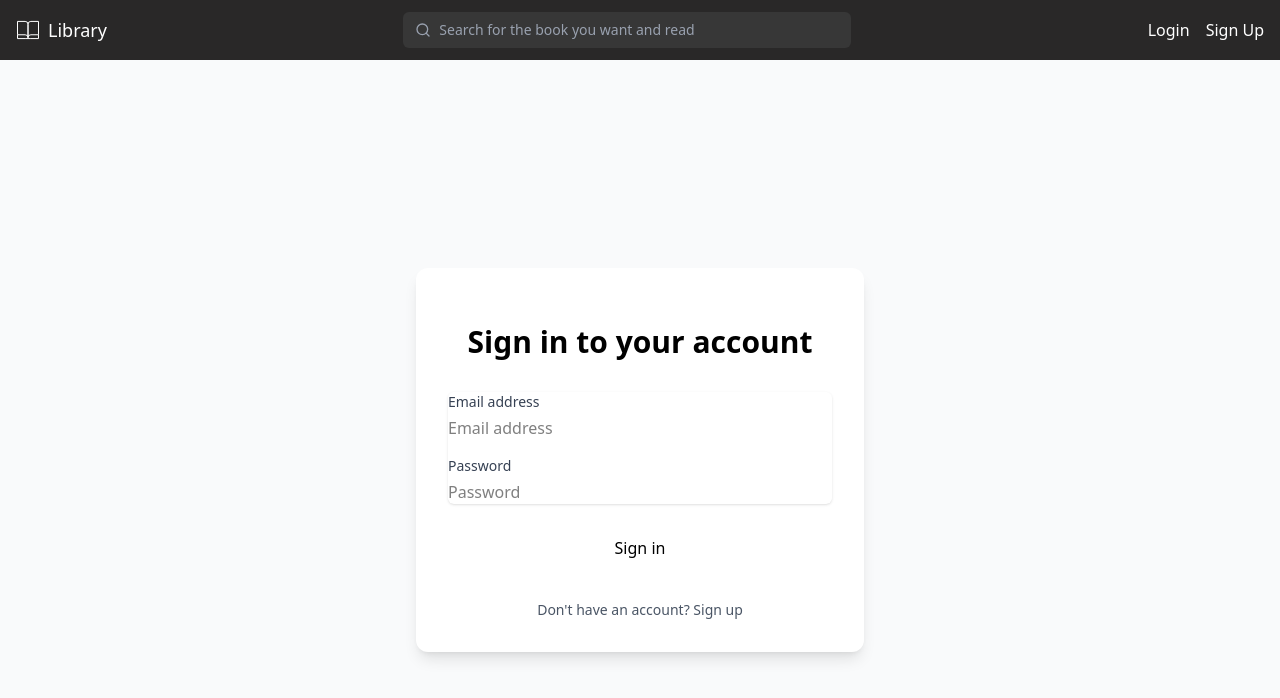
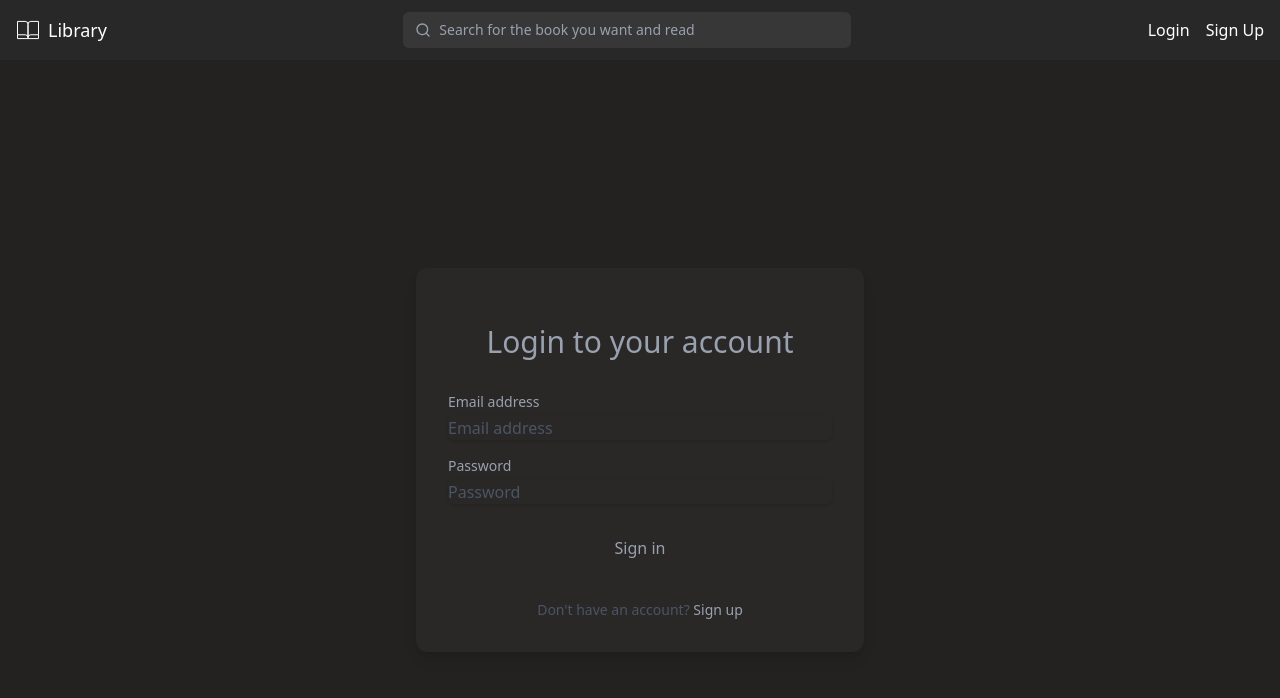
Before and after one commit to EdgarasPasiusis/biblioteka, a React (Vite) app in the folder client/: page /auth/login in a window 1280 px wide. Shown: the top 698 px of the page. Built offline with nearby package versions, Linux system fonts and the light colour scheme; no server answers.

Commit message:
fixed login/signup page

```diff
--- a/client/src/components/BooksGird.jsx
+++ b/client/src/components/BooksGird.jsx
@@ -1,4 +1,3 @@
-// BooksGrid.jsx
 import React from "react";
 
 const BooksGrid = ({ selectedGenre }) => {
--- a/client/src/components/HomePage.jsx
+++ b/client/src/components/HomePage.jsx
@@ -31,7 +31,6 @@ const MainPage = () => {
           </button>
         ))}
       </div>
-        {/* Knygų tinklelis */}
       <BooksGrid selectedGenre={selectedGenre} />
     </div>
   );
--- a/client/src/components/Loginform.jsx
+++ b/client/src/components/Loginform.jsx
@@ -36,11 +36,11 @@ const LoginForm = () => {
   };
 
   return (
-    <div className="min-h-screen flex items-center justify-center bg-gray-50 py-12 px-4 sm:px-6 lg:px-8">
-      <div className="max-w-md w-full space-y-8 bg-white p-8 rounded-xl shadow-lg">
+    <div className="min-h-screen flex items-center justify-center bg-[#242121] py-12 px-4 sm:px-6 lg:px-8">
+      <div className="max-w-md w-full space-y-8 bg-[#2a2727] p-8 rounded-xl shadow-lg">
         <div>
-          <h2 className="mt-6 text-center text-3xl font-extrabold text-dark">
-            Sign in to your account
+          <h2 className="mt-6 text-center text-3xl font-medium text-gray-400">
+            Login to your account
           </h2>
         </div>
 
@@ -55,11 +55,11 @@ const LoginForm = () => {
         )}
 
         <form className="mt-8 space-y-6" onSubmit={handleSubmit(onSubmit)}>
-          <div className="rounded-md shadow-sm space-y-4">
+          <div className="space-y-4">
             <div>
               <label
                 htmlFor="email"
-                className="block text-sm font-medium text-gray-700"
+                className="block text-sm font-medium text-gray-400"
               >
                 Email address
               </label>
@@ -68,17 +68,17 @@ const LoginForm = () => {
                 {...register("email", { required: "Email is required" })}
                 type="email"
                 autoComplete="email"
-                className="input-field mt-1"
+                className="input-field mt-1 placeholder:text-gray-600 rounded-md shadow-sm w-full text-white"
                 placeholder="Email address"
               />
               {errors.email && (
-                <p className="text-red-500 text-sm">{errors.email.message}</p>
+                <p className="text-red-800 text-sm">{errors.email.message}</p>
               )}
             </div>
             <div>
               <label
                 htmlFor="password"
-                className="block text-sm font-medium text-gray-700"
+                className="block text-sm font-medium text-gray-400"
               >
                 Password
               </label>
@@ -87,11 +87,11 @@ const LoginForm = () => {
                 {...register("password", { required: "Password is required" })}
                 type="password"
                 autoComplete="current-password"
-                className="input-field mt-1"
+                className="input-field mt-1 placeholder:text-gray-600 rounded-md shadow-sm w-full text-white"
                 placeholder="Password"
               />
               {errors.password && (
-                <p className="text-red-500 text-sm">
+                <p className="text-red-800 text-sm">
                   {errors.password.message}
                 </p>
               )}
@@ -101,7 +101,7 @@ const LoginForm = () => {
           <div>
             <button
               type="submit"
-              className="btn-primary w-full flex justify-center py-2 px-4"
+              className="btn-primary w-full flex justify-center py-2 px-4 text-gray-400"
               disabled={loading}
             >
               {loading ? (
@@ -139,7 +139,7 @@ const LoginForm = () => {
           Don't have an account?{" "}
           <a
             href="/auth/signup"
-            className="font-medium text-primary hover:text-primary/80"
+            className="font-medium text-primary hover:text-primary/80 text-gray-400"
           >
             Sign up
           </a>
--- a/client/src/components/SignupForm.jsx
+++ b/client/src/components/SignupForm.jsx
@@ -36,16 +36,16 @@ const SignupForm = () => {
   };
 
   return (
-    <div className="min-h-screen flex items-center justify-center bg-gray-50 py-12 px-4 sm:px-6 lg:px-8">
-      <div className="max-w-md w-full space-y-8 bg-white p-8 rounded-xl shadow-lg">
+    <div className="min-h-screen flex items-center justify-center bg-[#242121] py-12 px-4 sm:px-6 lg:px-8">
+      <div className="max-w-md w-full space-y-8 bg-[#2a2727] p-8 rounded-xl shadow-lg">
         <div>
-          <h2 className="mt-6 text-center text-3xl font-extrabold text-dark">
+          <h2 className="mt-6 text-center text-3xl font-medium text-gray-400">
             Create a new account
           </h2>
         </div>
 
         {error && (
-          <div className="bg-red-50 border-l-4 border-red-500 p-4">
+          <div className="bg-red-50 border-l-4 border-red-700 p-4">
             <div className="flex">
               <div className="ml-3">
                 <p className="text-sm text-red-700">{error}</p>
@@ -59,7 +59,7 @@ const SignupForm = () => {
             <div>
               <label
                 htmlFor="email"
-                className="block text-sm font-medium text-gray-700"
+                className="block text-sm font-medium text-gray-400"
               >
                 Email address
               </label>
@@ -73,7 +73,7 @@ const SignupForm = () => {
                   },
                 })}
                 type="email"
-                className="input-field mt-1"
+                className="input-field mt-1 placeholder:text-gray-600 rounded-md shadow-sm w-full text-white"
                 placeholder="Email address"
               />
               {errors.email && (
@@ -84,7 +84,7 @@ const SignupForm = () => {
             <div>
               <label
                 htmlFor="password"
-                className="block text-sm font-medium text-gray-700"
+                className="block text-sm font-medium text-gray-400"
               >
                 Password
               </label>
@@ -98,7 +98,7 @@ const SignupForm = () => {
                   },
                 })}
                 type="password"
-                className="input-field mt-1"
+                className="input-field mt-1 placeholder:text-gray-600 rounded-md shadow-sm w-full text-white"
                 placeholder="Password"
               />
               {errors.password && (
@@ -112,7 +112,7 @@ const SignupForm = () => {
           <div>
             <button
               type="submit"
-              className="btn-primary w-full flex justify-center py-2 px-4"
+              className="btn-primary w-full flex justify-center py-2 px-4 text-gray-400"
               disabled={loading}
             >
               {loading ? (
@@ -150,7 +150,7 @@ const SignupForm = () => {
           Already have an account?{" "}
           <a
             href="/auth/login"
-            className="font-medium text-primary hover:text-primary/80"
+            className="font-medium text-primary hover:text-primary/80 text-gray-400"
           >
             Sign in
           </a>
```
